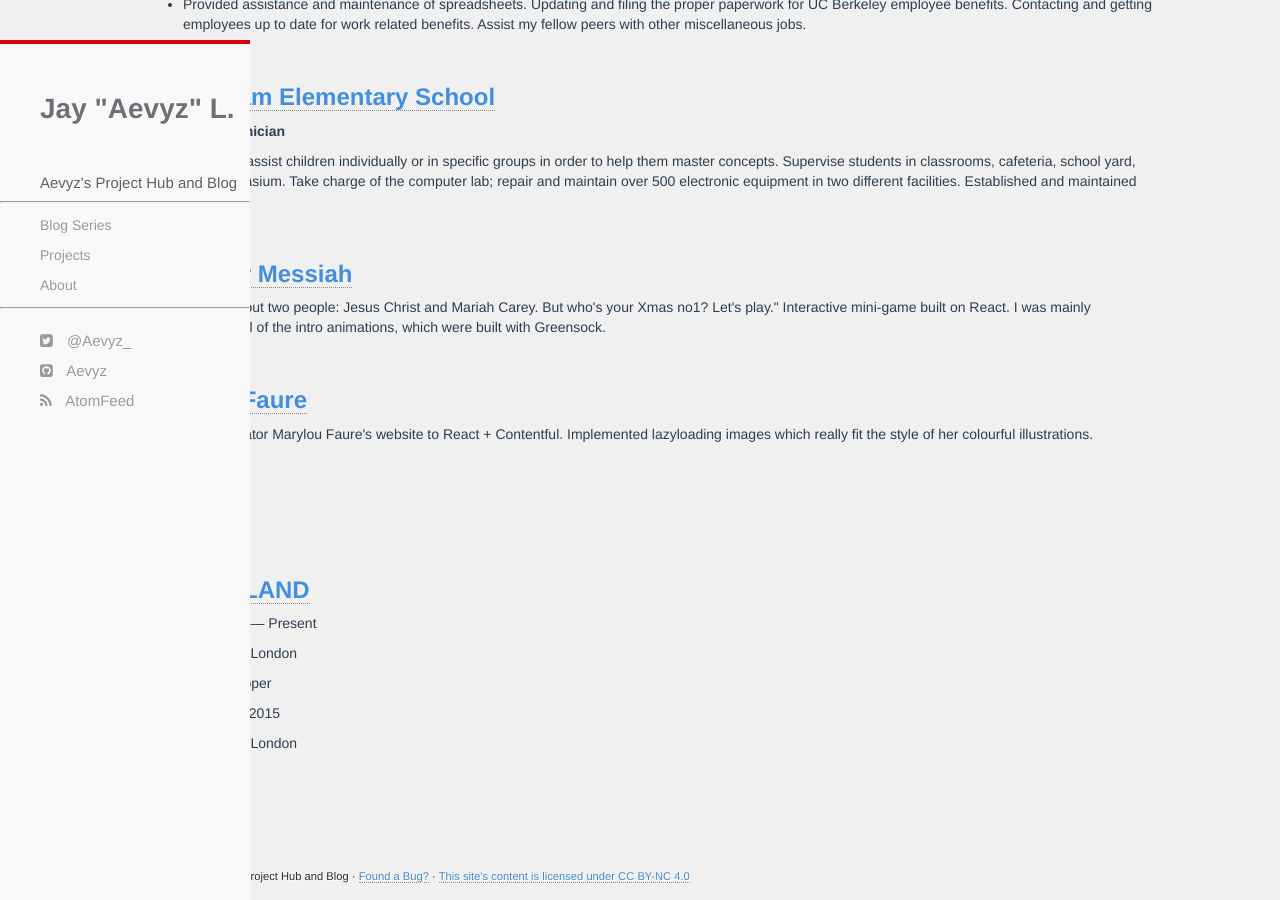
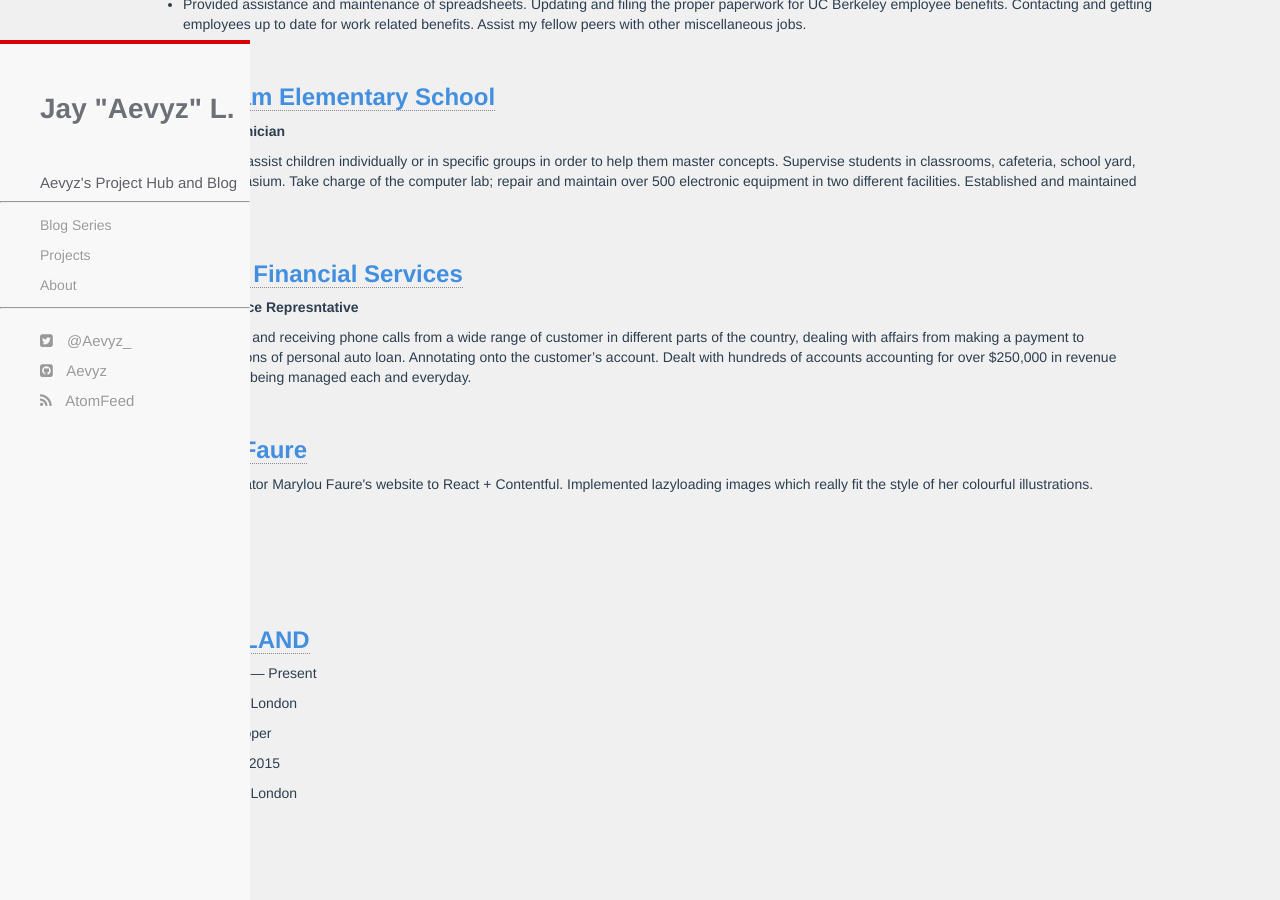
Before and after one commit to jguardado39/jguardado39.github.io, a Jekyll site: the page built from about.html, in a window 1280 px wide and 900 px high, scrolled down 625 px. Built offline with Jekyll 4.4.1, drawn with Linux system fonts in a browser that asks for light colours.

Commit message:
upd 041717;

```diff
--- a/about.html
+++ b/about.html
@@ -72,11 +72,17 @@ title: Resume
                 </ul>
               </p>
             </div>
-            <div class="project">
-<h3 class="project__title"><a href="http://mariahormessiah.com" target="_blank" rel="noopener noreferrer">Mariah or Messiah</a></h3>
-<p class="project__description">"Christmas is about two people: Jesus Christ and Mariah Carey. But who's your Xmas no1? Let's play." Interactive mini-game built on React. I was mainly responsible for all of the intro animations, which were built with Greensock.
-</p>
-</div>
+            <div class="experience">
+              <h3 class="experience__title"><a href="https://www.westlakefinancial.com/" target="_blank" rel="noopener noreferrer">Westlake Financial Services</a></h3>
+                <p class="experience__description">
+                <b>Customer Service Represntative</b>
+                <ul>
+                  <li>
+                    Answering and receiving phone calls from a wide range of customer in different parts of the country, dealing with affairs from making a payment to specifications of personal auto loan. Annotating onto the customer’s account. Dealt with hundreds of accounts accounting for over $250,000 in revenue potentially being managed each and everyday.
+                  </li>
+                </ul>
+              </p>
+              </div>
 <div class="project">
 <h3 class="project__title"><a href="http://maryloufaure.com/" target="_blank" rel="noopener noreferrer">Marylou Faure</a></h3>
 <p class="project__description">Converted illustrator Marylou Faure's website to React + Contentful. Implemented lazyloading images which really fit the style of her colourful illustrations.
```
